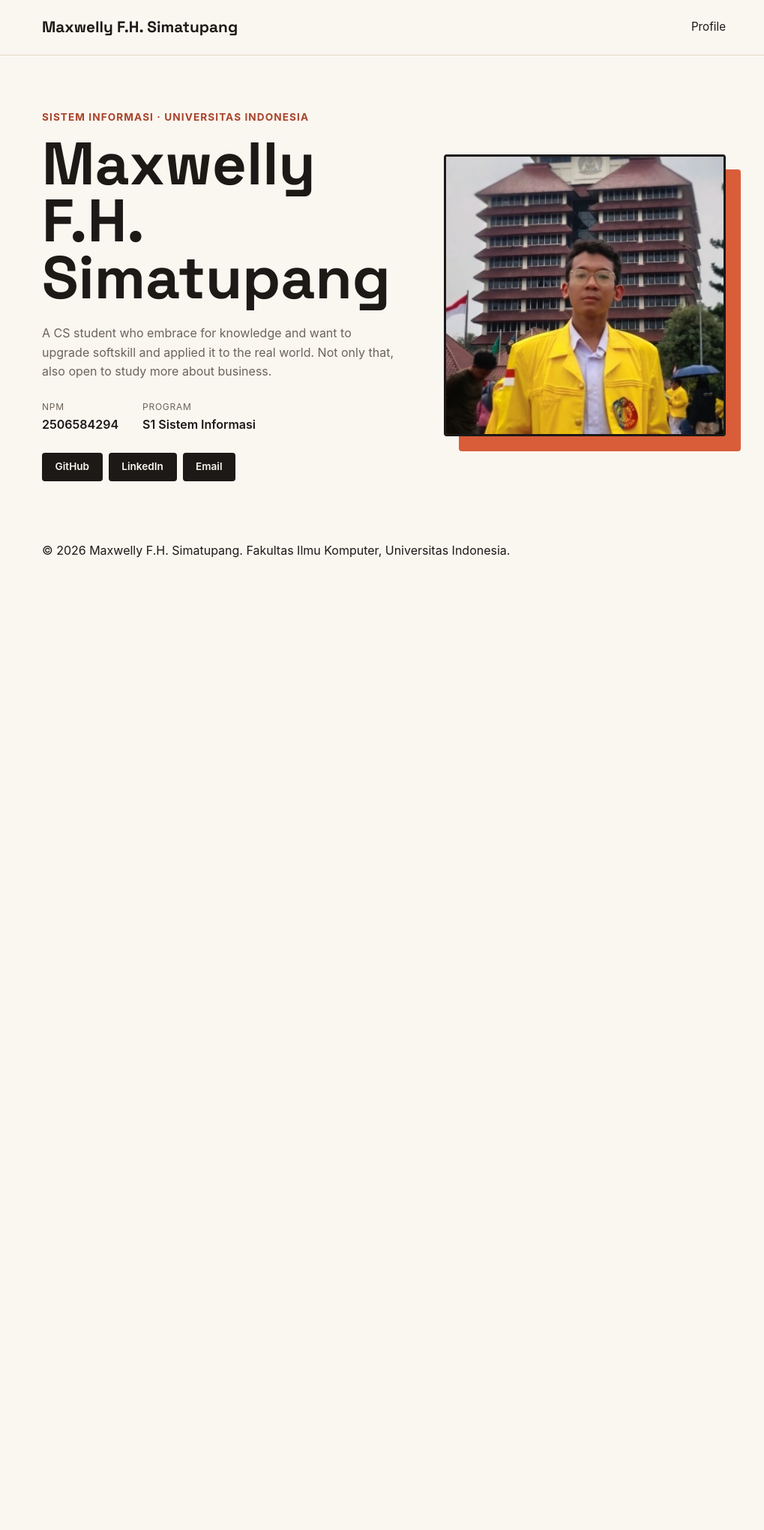
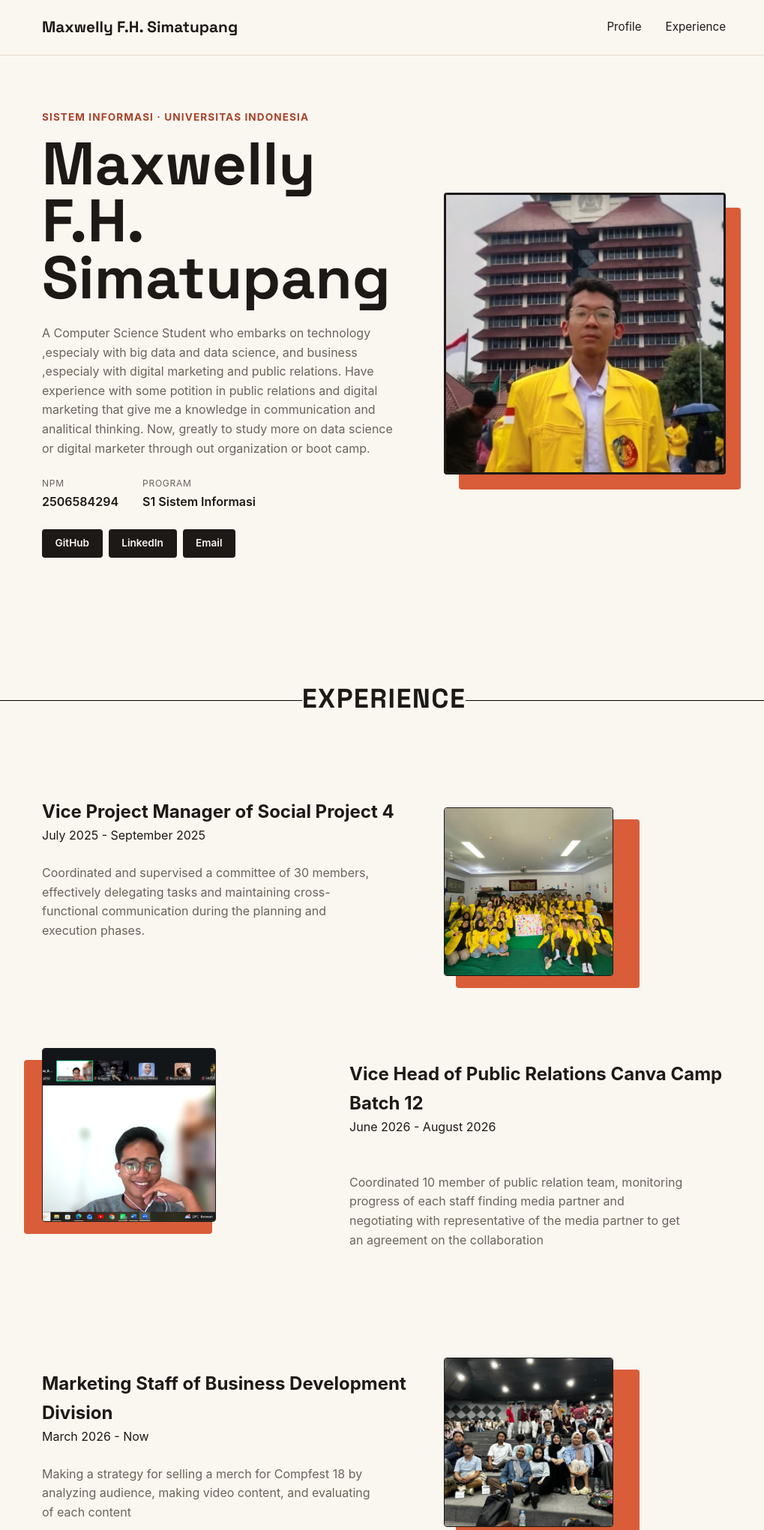
Before and after one commit to Maxwelly12/myportofolio, a Django app: page / in a window 1280 px wide. Shown: the top 2041 px of the page at 75% size, without its empty margins (128-1147 px from the left). Before the commit the page ends 744 px from the top, so only its background shows below. Run offline with Django 5.2, Linux system fonts and the light colour scheme.

Commit message:
feat: Menambahkan section experience dengan foto grid

```diff
--- /dev/null
+++ b/desktop.ini
@@ -0,0 +1,2 @@
+[LocalizedFileNames]
+Screenshot 2026-09-04 123848.png=@Screenshot 2026-09-04 123848,0
--- a/static/css/style.css
+++ b/static/css/style.css
@@ -77,6 +77,15 @@ h1,
   gap: 1.5rem 3rem;
 }
 
+.hero-grid-reverse {
+  display: grid;
+  grid-template-columns: 1fr 1.3fr;
+  grid-template-areas:
+    "photo identity"
+    "photo details";
+  gap: 3rem 1.5rem;
+}
+
 .hero-identity {
   grid-area: identity;
 }
@@ -103,6 +112,12 @@ h1,
   color: var(--text-muted);
   max-width: 480px;
   margin-bottom: 1.5rem;
+}
+
+.bioexperience {
+  color: var(--text-muted);
+  max-width: 450px;
+  margin-bottom: 10rem;
 }
 
 .meta-list {
@@ -151,11 +166,43 @@ h1,
   position: relative;
 }
 
+.hero-photo.exper-photo {
+  grid-area: photo;
+  align-self: start;
+  position: relative;
+}
+
+.exper-photo {
+  margin-top: 4rem;
+}
+
 .photo-block {
   position: absolute;
   top: 1.25rem;
   left: 1.25rem;
   width: 100%;
+  height: 100%;
+  background-color: var(--accent);
+  border-radius: var(--radius);
+  z-index: 0;
+}
+
+.photo-block-experience {
+  position: absolute;
+  top: 1rem;
+  left: 1rem;
+  width: 65%;
+  height: 100%;
+  background-color: var(--accent);
+  border-radius: var(--radius);
+  z-index: 0;
+}
+
+.photo-block-experience-left {
+  position: absolute;
+  top: 1rem;
+  left: -1.5rem;
+  width: 65%;
   height: 100%;
   background-color: var(--accent);
   border-radius: var(--radius);
@@ -173,111 +220,86 @@ h1,
   border: 3px solid var(--ink);
 }
 
-.hero {
-  padding: 4.5rem 0 5rem;
+.avatarexperience {
+  position: relative;
+  z-index: 1;
+  display: block;
+  width: 60%;
+  aspect-ratio: 1 / 1;
+  object-fit: cover;
+  border-radius: var(--radius);
+  border: 1px solid var(--ink);
 }
 
-.hero-grid {
-  display: grid;
-  grid-template-columns: 1.3fr 1fr;
-  grid-template-areas:
-    "identity photo"
-    "details  photo";
-  gap: 1.5rem 3rem;
+.Exper {
+  position: relative;
+  z-index: 1;
+  display: block;
+  width: 50%;
+  aspect-ratio: 1 / 1;
+  object-fit: cover;
+  border-radius: var(--radius);
+  border: 3px solid var(--ink);
 }
 
-.hero-identity {
-  grid-area: identity;
+.title-border {
+  display: flex;
+  align-items: center;
+  text-align: center;
 }
 
-.hero-details {
-  grid-area: details;
+.title {
+  font-size: 1.5rem;
+  text-transform: uppercase;
+  letter-spacing: 0.06em;
+  margin-bottom: 0.15rem;
+  margin-top: 5rem;
 }
 
-.hero-kicker {
-  font-size: 0.85rem;
-  letter-spacing: 0.08em;
-  text-transform: uppercase;
-  color: var(--accent-dark);
-  font-weight: 700;
-  margin-bottom: 0.75rem;
+.title-border::before,
+.title-border::after {
+  content: "";
+  flex: 1;
+  border-bottom: 1px solid #000;
+  margin-top: 5rem;
 }
 
-.hero-identity h1 {
-  font-size: clamp(3rem, 7vw, 5rem);
-  line-height: 0.95;
-}
-
-.bio {
-  color: var(--text-muted);
-  max-width: 480px;
-  margin-bottom: 1.5rem;
-}
-
-.meta-list {
-  display: flex;
-  gap: 2rem;
-  margin-bottom: 1.5rem;
-}
-
-.meta-row dt {
-  font-size: 0.75rem;
+.middletext {
+  font-size: 1.25rem;
   text-transform: uppercase;
   letter-spacing: 0.06em;
-  color: var(--text-muted);
   margin-bottom: 0.15rem;
 }
 
-.meta-row dd {
-  font-weight: 600;
+.photo-grid {
+  display: grid;
+  grid-template-columns: repeat(4, 1fr);
+  gap: 2rem;
+  margin: 0auto;
+  padding: 4rem;
 }
 
-.social-links {
-  display: flex;
-  gap: 0.5rem;
-  flex-wrap: wrap;
-}
-
-.social-link {
-  display: inline-block;
-  font-size: 0.85rem;
-  font-weight: 600;
-  text-decoration: none;
-  color: var(--paper);
-  background-color: var(--ink);
-  border-radius: var(--radius);
-  padding: 0.5rem 1.1rem;
-  transition: background-color 0.2s ease;
-}
-
-.social-link:hover {
-  background-color: var(--accent);
-}
-
-.hero-photo {
-  grid-area: photo;
-  align-self: center;
-  position: relative;
-}
-
-.photo-block {
-  position: absolute;
-  top: 1.25rem;
-  left: 1.25rem;
-  width: 100%;
-  height: 100%;
-  background-color: var(--accent);
-  border-radius: var(--radius);
-  z-index: 0;
-}
-
-.avatar {
-  position: relative;
-  z-index: 1;
-  display: block;
+.photo-grid img {
   width: 100%;
   aspect-ratio: 1 / 1;
   object-fit: cover;
   border-radius: var(--radius);
   border: 3px solid var(--ink);
 }
+
+.text-border {
+  display: flex;
+  align-items: center;
+  text-align: center;
+}
+
+.text-border::before,
+.text-border::after {
+  content: "";
+  flex: 1;
+  margin-top: 5rem;
+}
+
+.exper-photo {
+  margin-top: -1rem;
+}
--- /dev/null
+++ b/static/desktop.ini
@@ -0,0 +1,2 @@
+[LocalizedFileNames]
+Screenshot 2026-09-04 123848.png=@Screenshot 2026-09-04 123848,0
--- a/templates/index.html
+++ b/templates/index.html
@@ -18,6 +18,7 @@
         <a href="#profile" class="brand">Maxwelly F.H. Simatupang</a>
         <nav>
           <a href="#profile">Profile</a>
+          <a href="#Experience">Experience</a>
         </nav>
       </div>
     </header>
@@ -41,9 +42,12 @@
           </div>
           <div class="hero-details">
             <p class="bio">
-              A CS student who embrace for knowledge and want to upgrade
-              softskill and applied it to the real world. Not only that, also
-              open to study more about business.
+              A Computer Science Student who embarks on technology ,especialy with
+              big data and data science, and business ,especialy with digital marketing
+              and public relations. Have experience with some potition in public relations
+              and digital marketing that give me a knowledge in communication and
+              analitical thinking. Now, greatly to study more on data science or digital
+              marketer through out organization or  boot camp.
             </p>
             <dl class="meta-list">
               <div class="meta-row">
@@ -69,6 +73,93 @@
           </div>
         </div>
       </section>
+
+      <section class="Experience" id="Experience">
+      <div class = "title-border">
+        <div class = "title">
+          <h1>Experience</h1>
+        </div>
+      </div>
+        <div class="container hero-grid">
+          <div class="hero-identity">
+            <h2 style="margin-top : 100px;"">Vice Project Manager of Social Project 4</h2>
+            <p>July 2025 - September 2025</p>
+          </div>
+          <div class="hero-photo">
+            <div class="photo-block-experience"></div>
+            <img
+              class="avatarexperience"
+              src="/static/img/socialproject.jpg"
+              alt="Photo of Maxwelly F.H. Simatupang"
+            />
+          </div>
+          <div class="hero-details">
+            <p class="bioexperience">
+              Coordinated and supervised a committee of 30 members, effectively
+              delegating tasks and maintaining cross-functional communication
+              during the planning and execution phases.
+            </p>
+          </div>
+        </div>
+
+        <div class="container hero-grid-reverse">
+          <div class="hero-identity">
+            <h2>Vice Head of Public Relations Canva Camp Batch 12</h2>
+            <p>June 2026 - August 2026</p>
+          </div>
+          <div class="hero-photo exper-photo">
+            <div class="photo-block-experience-left"></div>
+            <img
+              class="avatarexperience"
+              src="/static/img/canvacamp.png"
+              alt="Photo of Maxwelly F.H. Simatupang"
+            />
+          </div>
+          <div class="hero-details">
+            <p class="bioexperience">
+              Coordinated 10 member of public relation team, monitoring progress of each staff
+              finding media partner and negotiating with representative of the media partner
+              to get an agreement on the collaboration
+            </p>
+          </div>
+        </div>
+
+        <div class="container hero-grid">
+          <div class="hero-identity">
+            <h2>Marketing Staff of Business Development Division</h2>
+            <p>March 2026 - Now</p>
+          </div>
+          <div class="hero-photo exper-photo">
+            <div class="photo-block-experience"></div>
+            <img
+              class="avatarexperience"
+              src="/static/img/compfest.jpg"
+              alt="Photo of Maxwelly F.H. Simatupang"
+            />
+          </div>
+          <div class="hero-details">
+            <p class="bioexperience">
+              Making a strategy for selling a merch for Compfest 18 by analyzing audience,
+              making video content, and evaluating of each content
+            </p>
+          </div>
+        </div>
+
+      <div class = "text-border">
+        <div class = "middletext">
+          <p>And so many experience that has been made</p>
+        </div>
+      </div>
+
+      <div class = "container">
+        <div class="photo-grid">
+          <img src="/static/img/trui.jpg" alt="Public Relations Staff TRUI" />
+          <img src="/static/img/betis.jpg" alt="Public Relations Staff Betis Fasilkom UI" />
+          <img src="/static/img/OH.jpg" alt="Volunter Mentor of Open House Fasilkom UI 2025" />
+          <img src="/static/img/BEM.jpeg" alt="Staff of Digital Marketing and  Brand strategy" />
+        </div>
+      </div>
+      </section>
     </main>
 
     <footer class="site-footer">
```
Also changed, not shown: portofolio/README.md, static/img/BEM.jpeg (added), static/img/OH.jpg (added), static/img/betis.jpg (added), static/img/canvacamp.png (added), static/img/compfest.jpg (added), static/img/socialproject.jpg (added), static/img/trui.jpg (added), 1 other file.
